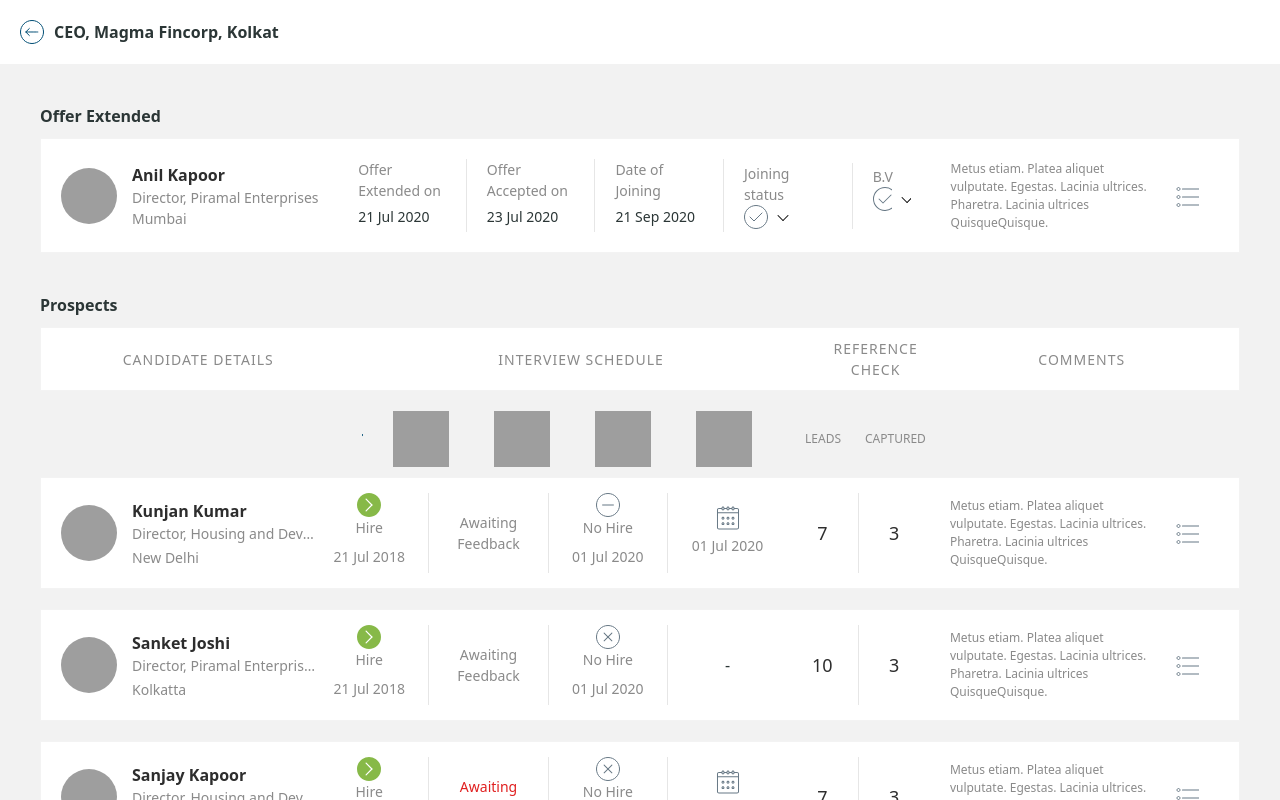
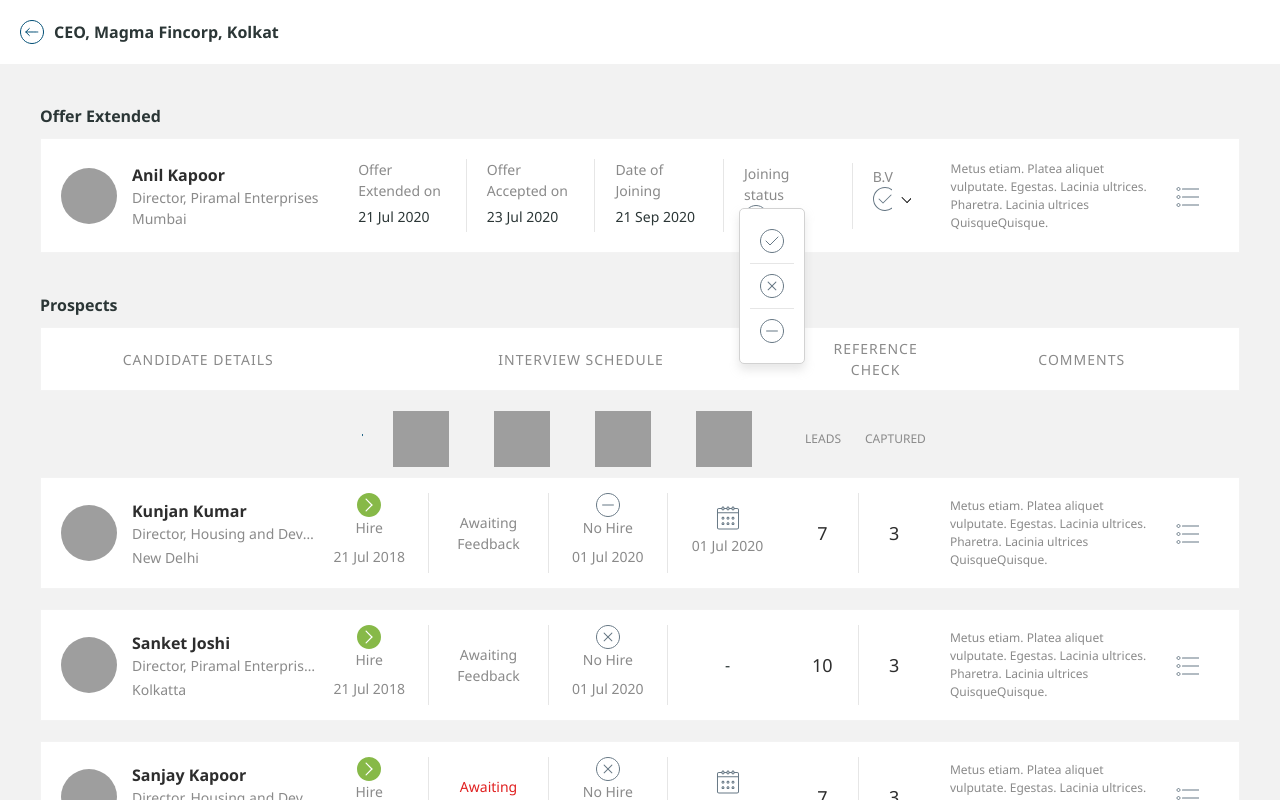
Before and after one commit to Varratharajan-UI/angular-TPM-View, an Angular app: page / in a window 1280 px wide. Both pictures are taken after a click on the element 756 px from the left and 216 px from the top of the page. Shown: the top 800 px of the page. Built offline with nearby package versions, Linux system fonts and the light colour scheme; grey boxes are pictures that could not be loaded.

Commit message:
9 files modified

```diff
--- a/src/app/assets/css/scss/color-variables.scss
+++ b/src/app/assets/css/scss/color-variables.scss
@@ -13,3 +13,5 @@ $candidate-name: #2D2D2D;
 $grey-label: #8A8A8A;
 $seperator: #E6E6E6;
 $redlabel: #E02020;
+$border: #D2D2D2;
+$active: #FFBC9C;
--- a/src/app/assets/css/scss/common.scss
+++ b/src/app/assets/css/scss/common.scss
@@ -1,6 +1,9 @@
 @import './mixins.scss';
 @import './color-variables.scss';
 
+body {
+  font-family: 'Segoe UI', Tahoma, Geneva, Verdana, sans-serif;
+}
 .spriteimage {
   @include spriteimage;
 }
--- a/src/app/tpm-view-page/tpm-candidate-offer-extended/tpm-candidate-offer-extended.component.html
+++ b/src/app/tpm-view-page/tpm-candidate-offer-extended/tpm-candidate-offer-extended.component.html
@@ -27,24 +27,69 @@
       </div>
       <div class="tpm-view-offer__cand-offer">
         <div class="tpm-view-offer__cand-role">Joining status</div>
-        <div class="tpm-view-offer__cand-status">
+        <div
+          class="tpm-view-offer__cand-status"
+          (click)="openOption('joiningbonus')"
+        >
           <span class="tpm-view-offer__cand-status-icon spriteimage success"></span>
           <span class="tpm-view-offer__cand-status-icon spriteimage dropdown"></span>
+        </div>
+        <div
+          *ngIf="joiningStatusOption"
+          class="tpm-view-offer__cand-status-option"
+        >
+          <div
+            class="tpm-view-offer__cand-status-icon spriteimage success"
+          ></div>
+          <span class="tpm-view-offer__cand-status-icon-hr"></span>
+          <div
+            class="tpm-view-offer__cand-status-icon spriteimage failure"
+          ></div>
+          <span class="tpm-view-offer__cand-status-icon-hr"></span>
+          <div
+            class="tpm-view-offer__cand-status-icon spriteimage notconfirm"
+          ></div>
         </div>
       </div>
       <div class="tpm-view-offer__cand-offer last bcheck">
         <div class="tpm-view-offer__cand-role">B.V</div>
-        <div class="tpm-view-offer__cand-status">
-          <span class="tpm-view-offer__cand-status-icon spriteimage success"></span>
-          <span class="tpm-view-offer__cand-status-icon spriteimage dropdown"></span>
+        <div
+          class="tpm-view-offer__cand-status"
+          (click)="openOption('backgroundcheck')"
+        >
+          <span
+            class="tpm-view-offer__cand-status-icon spriteimage success"
+          ></span>
+          <span
+            class="tpm-view-offer__cand-status-icon spriteimage dropdown"
+          ></span>
+        </div>
+        <div *ngIf="bvStatusOption" class="tpm-view-offer__cand-status-option">
+          <div
+            class="tpm-view-offer__cand-status-icon spriteimage success"
+          ></div>
+          <span class="tpm-view-offer__cand-status-icon-hr"></span>
+          <div
+            class="tpm-view-offer__cand-status-icon spriteimage failure"
+          ></div>
+          <span class="tpm-view-offer__cand-status-icon-hr"></span>
+          <div
+            class="tpm-view-offer__cand-status-icon spriteimage notconfirm"
+          ></div>
         </div>
       </div>
       <div class="tpm-view-offer__cand-comments">
-        Metus etiam. Platea aliquet vulputate. Egestas. Lacinia ultrices. Pharetra. Lacinia ultrices QuisqueQuisque.
+        Metus etiam. Platea aliquet vulputate. Egestas. Lacinia ultrices.
+        Pharetra. Lacinia ultrices QuisqueQuisque.
       </div>
-      <div class="tpm-view-offer__option">
+      <div class="tpm-view-offer__option" (click)="openOption('offeroption')">
         <span class="tpm-view-offer__option-icon"></span>
+        <div *ngIf="mainStatusOption" class="tpm-view-offer__option-list">
+          <div class="tpm-view-offer__option-list-item">Edit Comment</div>
+          <div class="tpm-view-offer__option-list-item last">Hide Candidate</div>
+        </div>
       </div>
+
     </div>
   </div>
 </div>
--- a/src/app/tpm-view-page/tpm-candidate-offer-extended/tpm-candidate-offer-extended.component.scss
+++ b/src/app/tpm-view-page/tpm-candidate-offer-extended/tpm-candidate-offer-extended.component.scss
@@ -4,7 +4,7 @@
 .tpm-view-offer {
   padding: 20px;
 
-  &__title{
+  &__title {
     margin: 0 0 10px 0;
     font-weight: 600;
   }
@@ -52,6 +52,7 @@
     margin: 0 20px 0 0;
     min-height: 60px;
     width: 11%;
+    position: relative;
     &.bcheck {
       width: 5%;
     }
@@ -72,6 +73,25 @@
   &__option {
     margin: 0 15px;
     width: 3%;
+    position: relative;
+  }
+  &__option-list {
+    position: absolute;
+    left: -60px;
+    width: 160px;
+    padding: 20px;
+    background-color: $white-color;
+    border: 1px solid $border;
+    box-shadow: 0px 6px 10px rgba(188, 188, 188, 0.357988);
+    border-radius: 5px;
+  }
+  &__option-list-item {
+    border-bottom: 1px solid $border;
+    height: 40px;
+    line-height: 40px;
+    &.last {
+      border: none;
+    }
   }
   &__option-icon {
     @include spriteimage;
@@ -80,7 +100,31 @@
   &__cand-status {
     @include flexrow;
   }
-  &__cand-status-icon{
+  &__cand-status-option {
+    @include flexcolumn;
+    margin: 0px;
+    position: absolute;
+    left: -5px;
+    top: 45px;
+    padding: 10px;
+    background: $white-color;
+    border: 1px solid $border;
+    box-shadow: 0px 6px 10px rgba(188, 188, 188, 0.357988);
+    border-radius: 5px;
+    &__cand-status-icon {
+      margin: 10px;
+    }
+  }
+  &__cand-status-option > &__cand-status-icon {
+    margin: 10px;
+  }
+  &__tpm-view-offer__option-list {
+    padding: 10px;
+  }
+  &__cand-status-icon-hr {
+    border-bottom: 1px solid $seperator;
+  }
+  &__cand-status-icon {
     &.success {
       background-position: -66px -322px;
     }
@@ -93,5 +137,10 @@
     &.dropdown {
       background-position: -58px -287px;
     }
+    &.active {
+      width: 1px;
+      height: 1px;
+      background: $active;
+    }
   }
 }
--- a/src/app/tpm-view-page/tpm-candidate-offer-extended/tpm-candidate-offer-extended.component.ts
+++ b/src/app/tpm-view-page/tpm-candidate-offer-extended/tpm-candidate-offer-extended.component.ts
@@ -6,10 +6,22 @@ import { Component, OnInit } from '@angular/core';
   styleUrls: ['./tpm-candidate-offer-extended.component.scss']
 })
 export class TpmCandidateOfferExtendedComponent implements OnInit {
-
+  public joiningStatusOption = false;
+  public bvStatusOption = false;
+  public mainStatusOption = false;
   constructor() { }
 
   ngOnInit() {
   }
+  openOption(option) {
+    if(option == 'joiningbonus') {
+      this.joiningStatusOption = !this.joiningStatusOption;
+    } else if(option == 'backgroundcheck') {
+      this.bvStatusOption = !this.bvStatusOption;
+    } else if(option == 'offeroption') {
+      this.mainStatusOption = !this.mainStatusOption;
+    }
+
+  }
 
 }
--- a/src/app/tpm-view-page/tpm-candidate-prospects/tpm-candidate-prospects.component.html
+++ b/src/app/tpm-view-page/tpm-candidate-prospects/tpm-candidate-prospects.component.html
@@ -1,6 +1,6 @@
 <div class="tpm-view-prospects">
   <div class="tpm-view-prospects__title">Prospects</div>
-  <div class="tpm-view-prospects__content" cdkDropList (cdkDropListDropped)="drop($event)">
+  <div class="tpm-view-prospects__content">
     <!--Prospects table header-->
     <div class="tpm-view-prospects__content-header">
       <div class="tpm-view-prospects__content-header-item1">Candidate Details</div>
@@ -33,8 +33,7 @@
       <div class="tpm-view-prospects__content-header-item5">Captured</div>
     </div>
     <!--repeat row div for dynamic data-->
-    <div class="tpm-view-prospects__row" cdkDrag>
-      <div class="example-custom-placeholder" *cdkDragPlaceholder></div>
+    <div class="tpm-view-prospects__row">
       <div class="tpm-view-prospects__cand-icon">
         <img src="https://www.bigstockphoto.com/images/homepage/module-1.jpg" />
       </div>
@@ -77,8 +76,7 @@
     </div>
 
     <!--2nd row-->
-    <div class="tpm-view-prospects__row" cdkDrag>
-      <div class="example-custom-placeholder" *cdkDragPlaceholder></div>
+    <div class="tpm-view-prospects__row">
       <div class="tpm-view-prospects__cand-icon">
         <img src="https://www.bigstockphoto.com/images/homepage/module-5.jpg" />
       </div>
@@ -120,8 +118,7 @@
     </div>
 
   <!--3rd row-->
-  <div class="tpm-view-prospects__row" cdkDrag>
-    <div class="example-custom-placeholder" *cdkDragPlaceholder></div>
+  <div class="tpm-view-prospects__row" >
     <div class="tpm-view-prospects__cand-icon">
       <img src="https://www.bigstockphoto.com/images/homepage/module-6.jpg" />
     </div>
--- a/src/app/tpm-view-page/tpm-candidate-prospects/tpm-candidate-prospects.component.ts
+++ b/src/app/tpm-view-page/tpm-candidate-prospects/tpm-candidate-prospects.component.ts
@@ -1,19 +1,12 @@
 import { Component, OnInit } from '@angular/core';
-import {CdkDragDrop, moveItemInArray} from '@angular/cdk/drag-drop';
 
 @Component({
   selector: 'app-tpm-candidate-prospects',
   templateUrl: './tpm-candidate-prospects.component.html',
-  styleUrls: ['./tpm-candidate-prospects.component.scss']
+  styleUrls: ['./tpm-candidate-prospects.component.scss'],
 })
 export class TpmCandidateProspectsComponent implements OnInit {
+  constructor() {}
 
-  constructor() { }
-
-  ngOnInit() {
-  }
-  drop(event: CdkDragDrop<string[]>) {
-    moveItemInArray("", event.previousIndex, event.currentIndex);
-  }
-
+  ngOnInit() {}
 }
--- a/src/styles.scss
+++ b/src/styles.scss
@@ -1,7 +1,6 @@
 /* Add application styles & imports to this file! */
 @import './styles/_variables';
 @import 'bootstrap/scss/bootstrap';
-@import '~compass-mixins/lib/compass/css3';
 
 html,
 body {
```
Also changed, not shown: package.json (+21 -24 lines).
